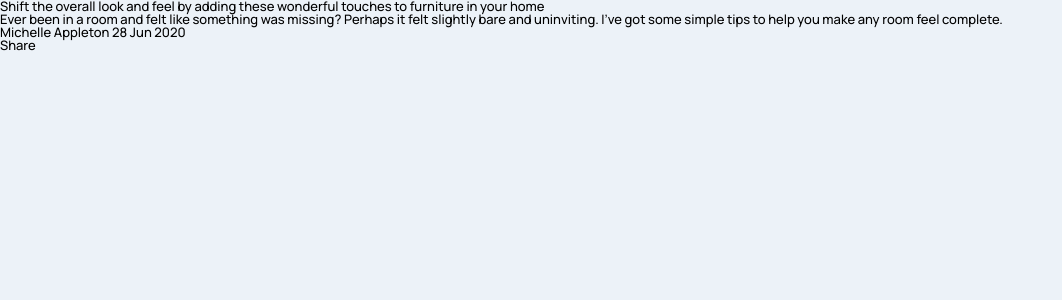
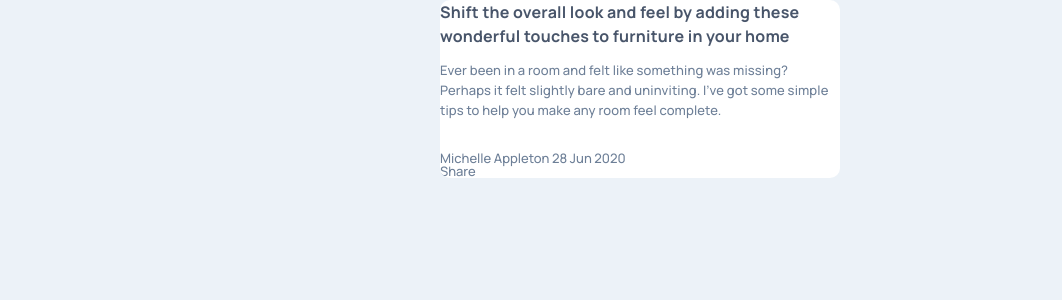
Before and after one commit to miguelzaga/article-preview-component, a React (Vite) app: page / in a window 1280 px wide. Shown: the top 300 px of the page, without its empty margins (0-1062 px from the left). Built offline with nearby package versions, Linux system fonts and the light colour scheme.

Commit message:
style top article

```diff
--- a/src/scss/02-base/_typography.scss
+++ b/src/scss/02-base/_typography.scss
@@ -5,4 +5,5 @@ body {
   font-family: "Manrope", sans-serif;
   font-size: rem(13px);
   font-weight: 500;
+  color: $desaturated-dark-blue;
 }
--- /dev/null
+++ b/src/scss/05-components/_article.scss
@@ -0,0 +1,37 @@
+@use "./../01-abstracts/" as *;
+
+.article {
+  &__wrapper {
+    padding: 74px 24px 81px;
+  }
+
+  max-width: 400px;
+  margin: auto;
+  background-color: white;
+  border-radius: 10px;
+  overflow: clip;
+
+  &__img {
+    height: 200px;
+    object-fit: cover;
+  }
+
+  &__container {
+    padding: 36px 32px 20px;
+  }
+
+  &__title {
+    color: $very-dark-grayish-blue;
+    font-weight: 700;
+    font-size: rem(16px);
+    line-height: rem(24px);
+    letter-spacing: rem(0.2px);
+    margin-bottom: 12px;
+  }
+
+  &__text {
+    line-height: rem(20px);
+    letter-spacing: rem(0.121875px);
+    margin-bottom: 32px;
+  }
+}
--- a/src/scss/05-components/_card.scss
+++ /dev/null
@@ -1 +0,0 @@
-@use "./../01-abstracts/" as *;
--- a/src/scss/05-components/_index.scss
+++ b/src/scss/05-components/_index.scss
@@ -1 +1 @@
-@forward "card";
+@forward "article";
```
